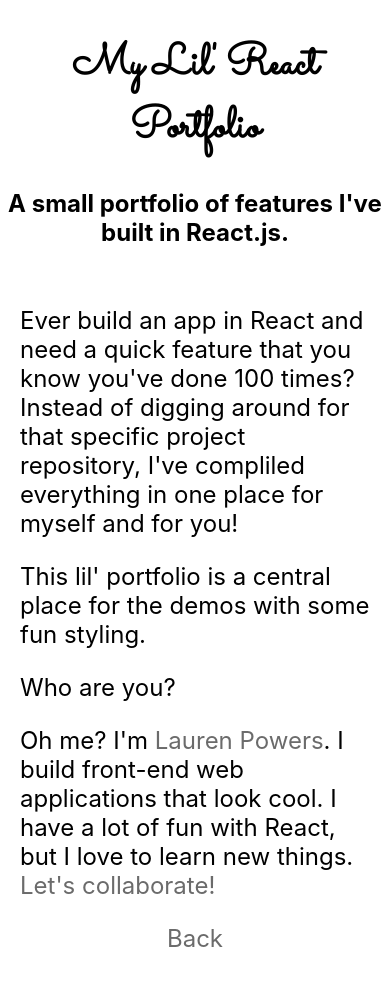
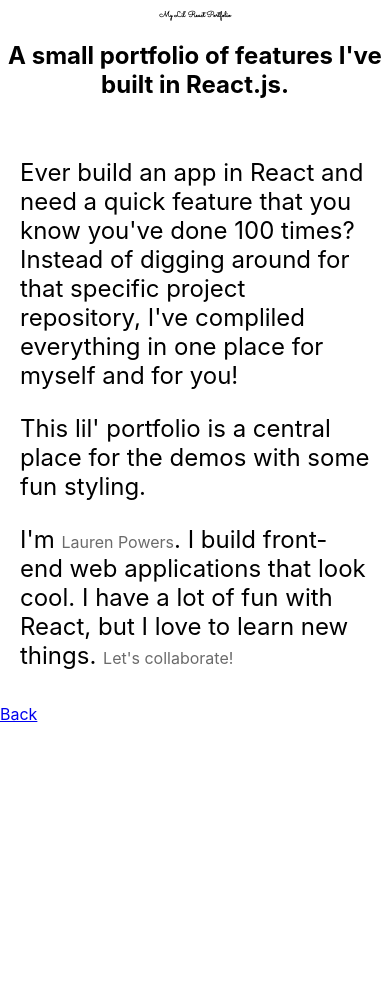
Before and after one commit to laurenpowers20/react-fun, a React (Create React App) app: page /about in a window 390 px wide. After the commit the page ends 844 px from the top, so only its background shows below. Built offline with nearby package versions, Linux system fonts and the light colour scheme; a web font is replaced by a local one.

Commit message:
adjust styling

```diff
--- a/src/App.css
+++ b/src/App.css
@@ -9,7 +9,7 @@
 }
 
 .App-logo {
-  height: 40vmin;
+  height: 275px;
   pointer-events: none;
 }
 
@@ -40,7 +40,7 @@
 
 .welcome {
   font-family: "Sacramento", cursive;
-  font-size: 4rem;
+  font-size: 4.5rem;
 }
 
 @keyframes App-logo-spin {
@@ -54,7 +54,9 @@
 
 @media only screen and (max-width: 700px) {
   .welcome {
-    font-size: 2.3rem;
+    font-size: 2rem;
+    padding: 0;
+    margin: 0;
   }
 
   .home-enter-link {
--- a/src/Screens/About.jsx
+++ b/src/Screens/About.jsx
@@ -20,9 +20,9 @@
           This lil' portfolio is a central place for the demos with some fun
           styling.
         </p>
-        <p>Who are you?</p>
         <p>
-          Oh me? I'm{" "}
+          {" "}
+          I'm{" "}
           <a
             href="https://laurenpowersportfolio.com/"
             target="_blank"
@@ -37,13 +37,8 @@
             Let's collaborate!
           </a>
         </p>
-        <p style={{ textAlign: "center" }}>
-          {" "}
-          <Link className="about-link" to="/features">
-            Back
-          </Link>
-        </p>
       </article>
+      <Link to="/features">Back</Link>
     </>
   );
 }
--- a/src/Screens/Features.jsx
+++ b/src/Screens/Features.jsx
@@ -3,7 +3,7 @@
 function Features() {
   return (
     <>
-      <div classname="features-container">
+      <div className="features-container">
         <div className="features-light-dark">
           <h2>Light/Dark Mode</h2>
           <a
@@ -23,19 +23,17 @@
             GitHub Repo
           </a>
         </div>
-        <footer>
+
         <div className="features-about-link">
-            {" "}
           <Link className="features-link" link to="/about">
-              {" "}
             About This Page
           </Link>
+        </div>
+        <div className="features-about-link">
           <Link className="features-link" link to="/">
-              {" "}
             Back
           </Link>
         </div>
-        </footer>
       </div>
     </>
   );
--- a/src/Screens/Styles/About.css
+++ b/src/Screens/Styles/About.css
@@ -37,8 +37,10 @@
     padding: 10px;
     font-size: 1.5rem;
   }
-
+  .about-link {
+    font-size: 1rem;
+  }
   .about-welcome {
-    font-size: 2.7rem;
+    font-size: 0.5rem;
   }
 }
--- a/src/Screens/Styles/Features.css
+++ b/src/Screens/Styles/Features.css
@@ -15,7 +15,8 @@
   color: rgb(107, 107, 107);
   align-items: center;
   justify-content: center;
-  padding: 20px;
+  padding-left: 10px;
+  padding-right: 10px;
 }
 
 .features-link:hover {
```
Lines whose indentation alone changed are shown as unchanged.
